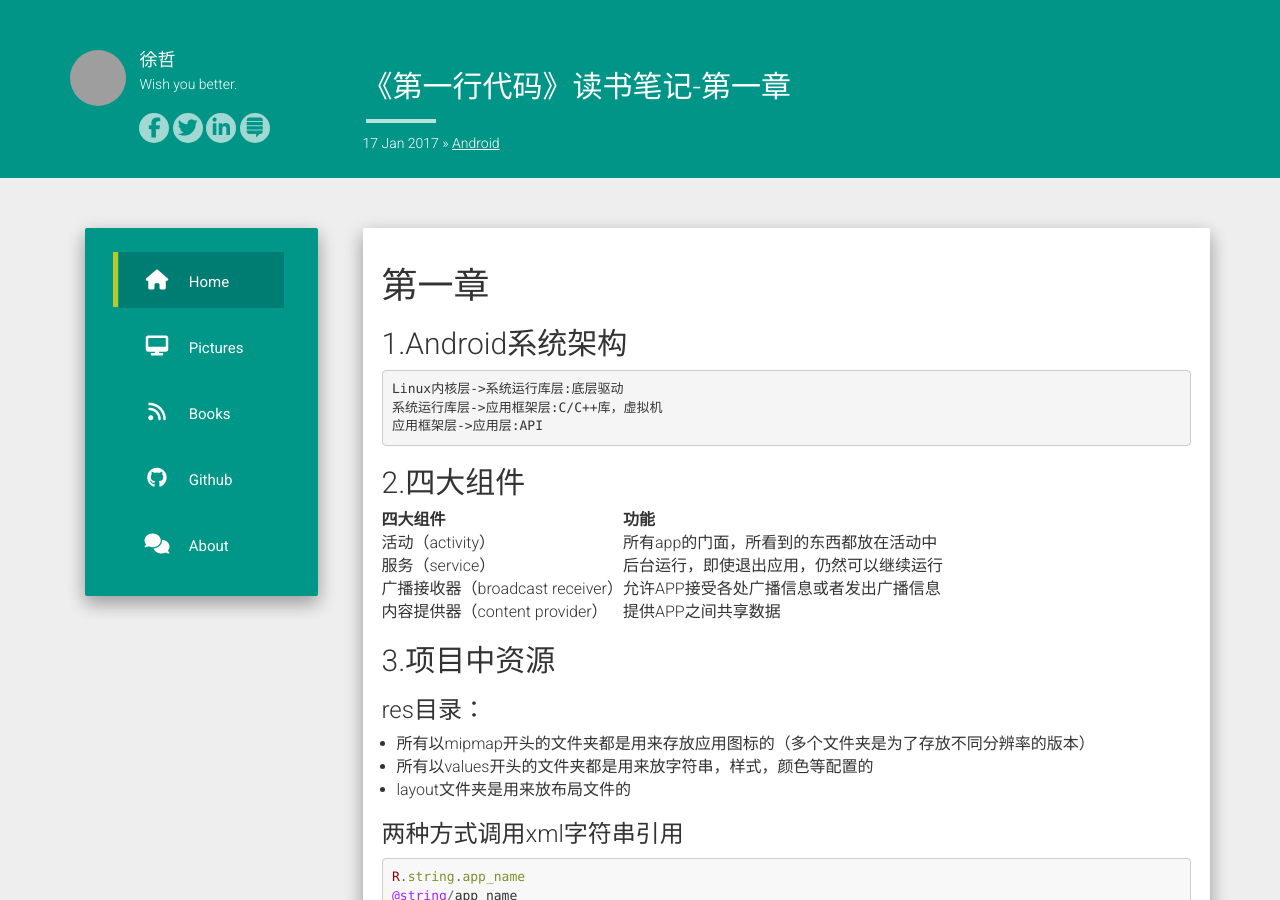
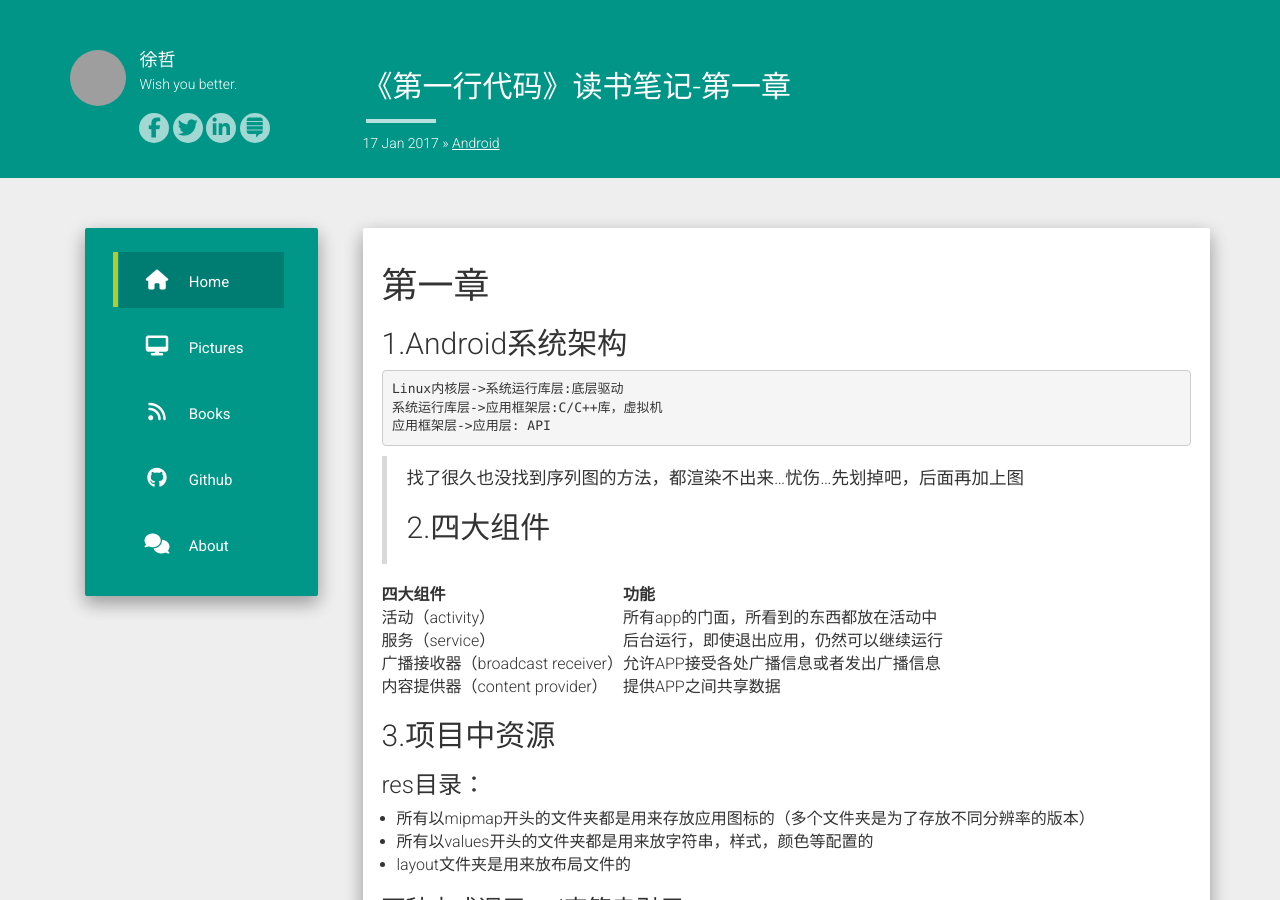
Before and after one commit to tblxdezhu/tblxdezhu.github.io, a Jekyll site: the page built from _posts/2017-01-17-《第一行代码》读书笔记-第一章.md, in a window 1280 px wide and 900 px high. Built offline with Jekyll 4.4.1, drawn with Linux system fonts in a browser that asks for light colours; nearby versions of some CDN libraries; comment, search, counter and statistics services are not loaded; grey boxes are pictures that could not be loaded.

Commit message:
Update 2017-01-17-《第一行代码》读书笔记-第一章.md

````diff
--- a/_posts/2017-01-17-《第一行代码》读书笔记-第一章.md
+++ b/_posts/2017-01-17-《第一行代码》读书笔记-第一章.md
@@ -10,16 +10,13 @@ categories: Android
 
 ## 1.Android系统架构
 
-
-
-
-```sequence
+~~~sequence
 Linux内核层->系统运行库层:底层驱动
 系统运行库层->应用框架层:C/C++库，虚拟机
-应用框架层->应用层:API
-```
+应用框架层->应用层: API
+~~~
 
-
+> 找了很久也没找到序列图的方法，都渲染不出来...忧伤...先划掉吧，后面再加上图
 ## 2.四大组件
 
 | 四大组件 | 功能 |
````
